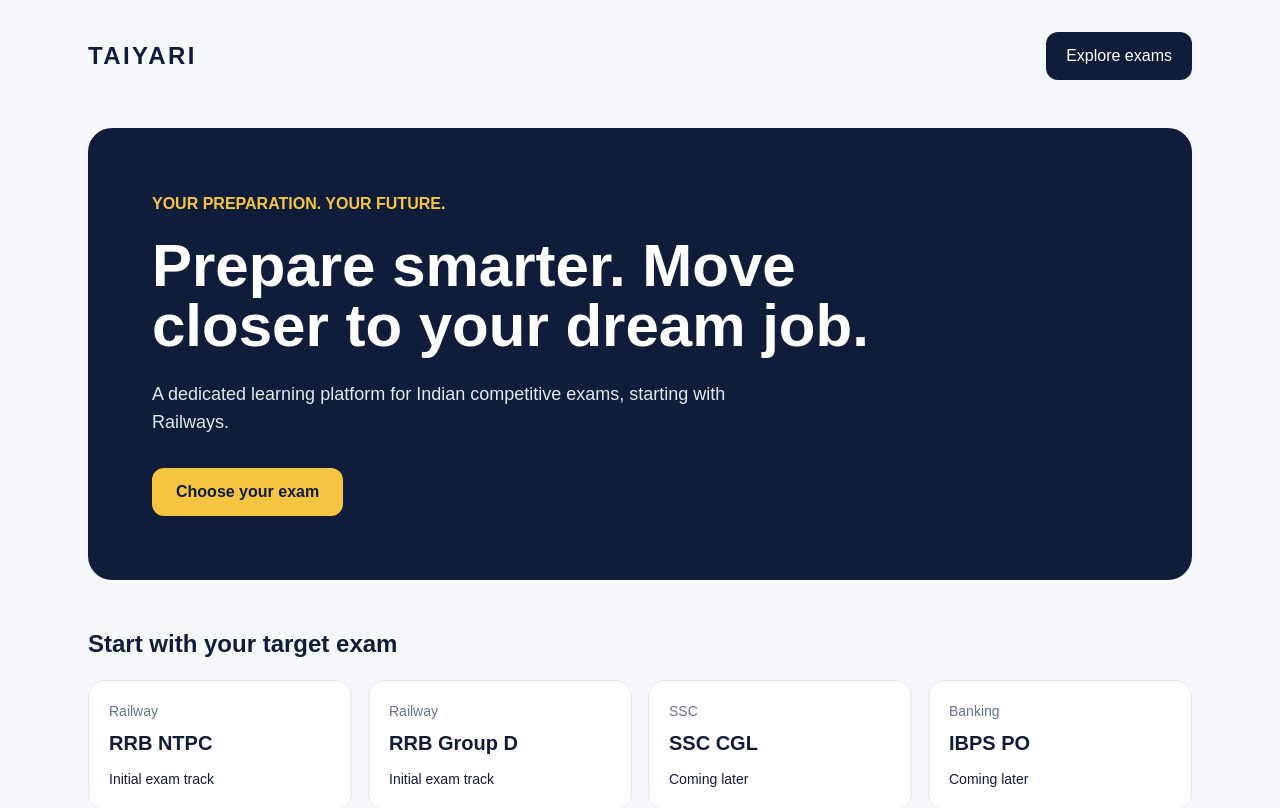
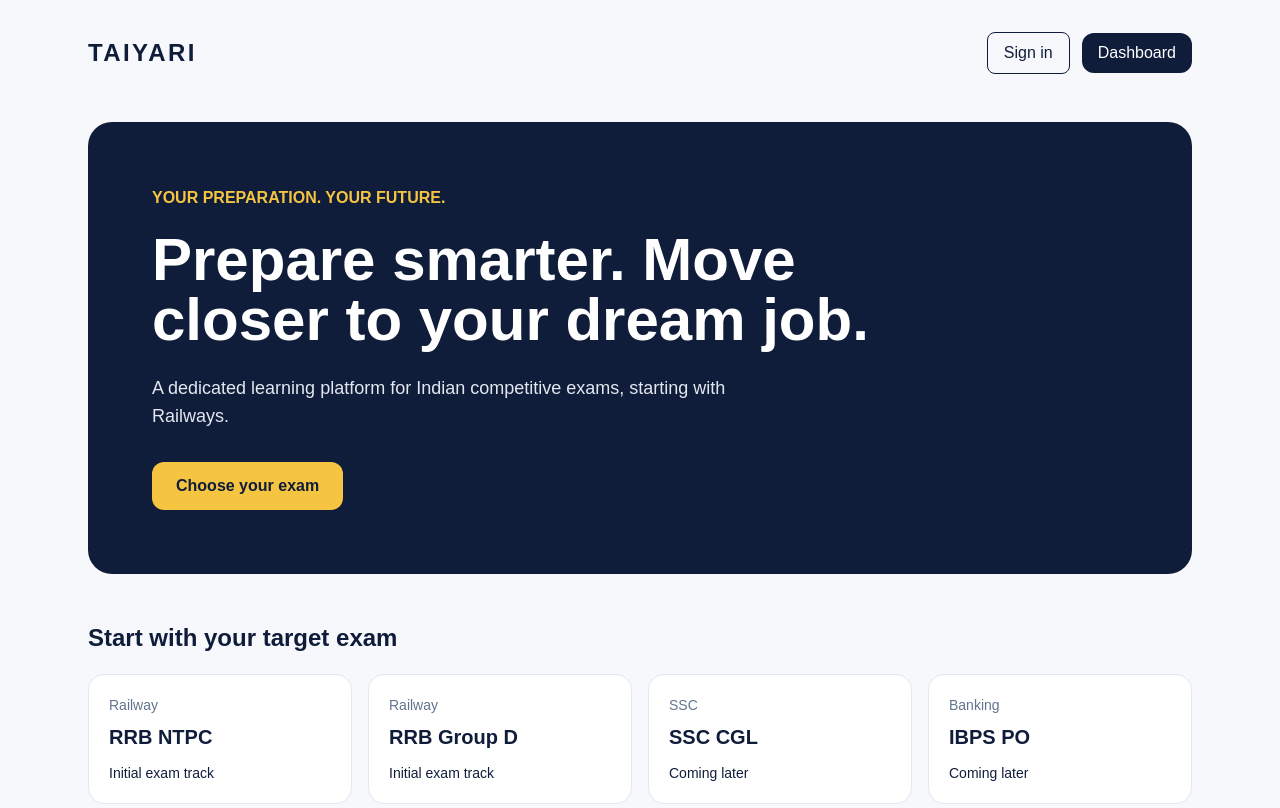
Before and after one commit to krway/taiyari, a Next.js app: page / in a window 1280 px wide. Shown: the top 808 px of the page. Built offline with nearby package versions, Linux system fonts and the light colour scheme.

Commit message:
Connect landing page to authentication and dashboard

```diff
--- a/app/page.tsx
+++ b/app/page.tsx
@@ -2,7 +2,7 @@ import Link from 'next/link';
 import { exams } from '../lib/exams';
 export default function Home() {
  return <main className="mx-auto max-w-6xl px-6 py-8">
- <header className="flex items-center justify-between"><strong className="text-2xl tracking-widest">TAIYARI</strong><Link href="/exams" className="rounded-xl bg-[#101d3a] px-5 py-3 text-white">Explore exams</Link></header>
+ <header className="flex items-center justify-between"><strong className="text-2xl tracking-widest">TAIYARI</strong><nav className="flex items-center gap-3"><Link href="/login" className="rounded-lg border px-4 py-2">Sign in</Link><Link href="/dashboard" className="rounded-xl bg-[#101d3a] px-4 py-2 text-white">Dashboard</Link></nav></header>
  <section className="my-12 rounded-3xl bg-[#101d3a] px-8 py-16 text-white md:px-16">
  <p className="font-semibold text-[#f5c542]">YOUR PREPARATION. YOUR FUTURE.</p>
  <h1 className="mt-5 max-w-3xl text-4xl font-bold md:text-6xl">Prepare smarter. Move closer to your dream job.</h1>
```
